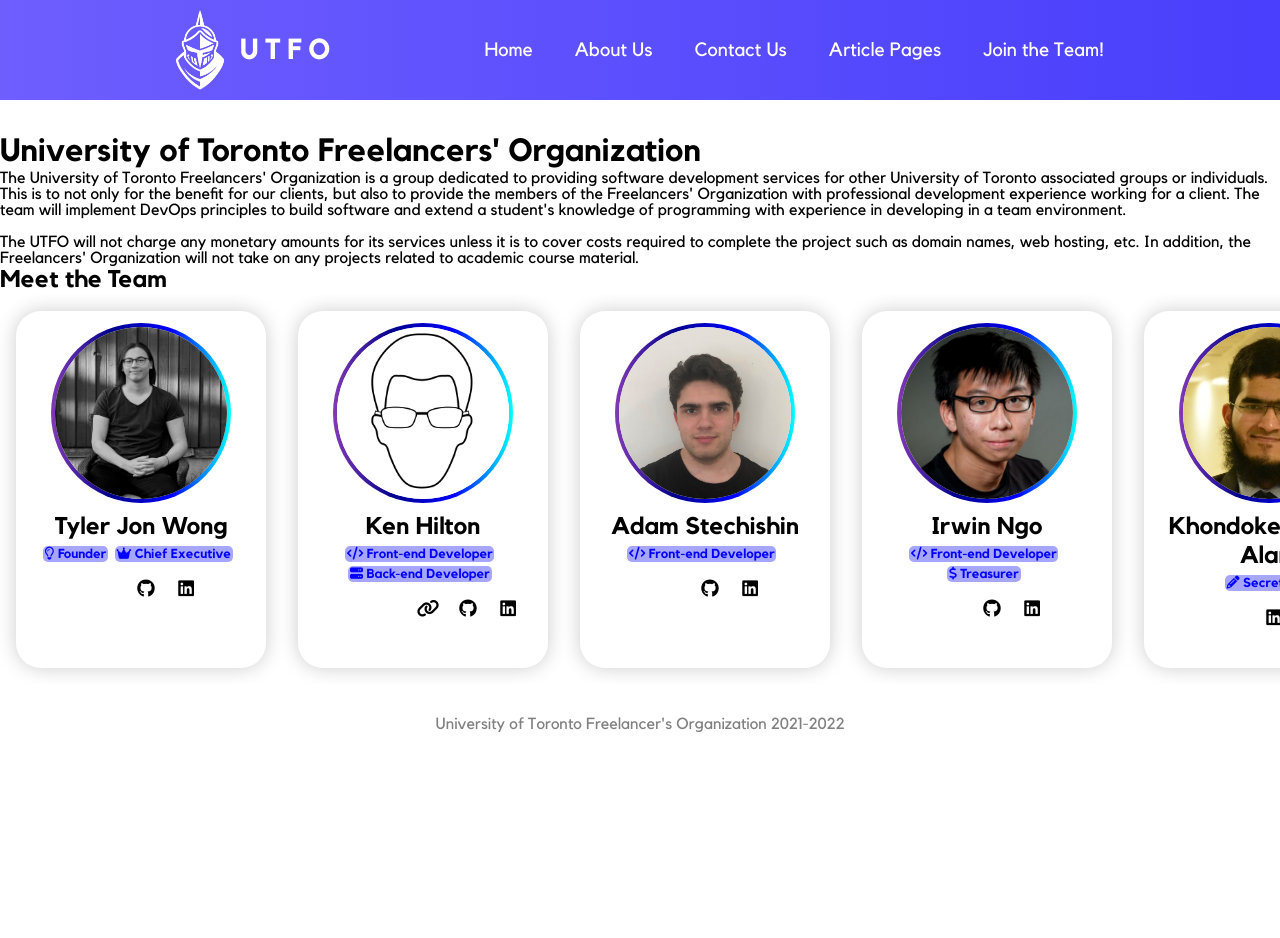
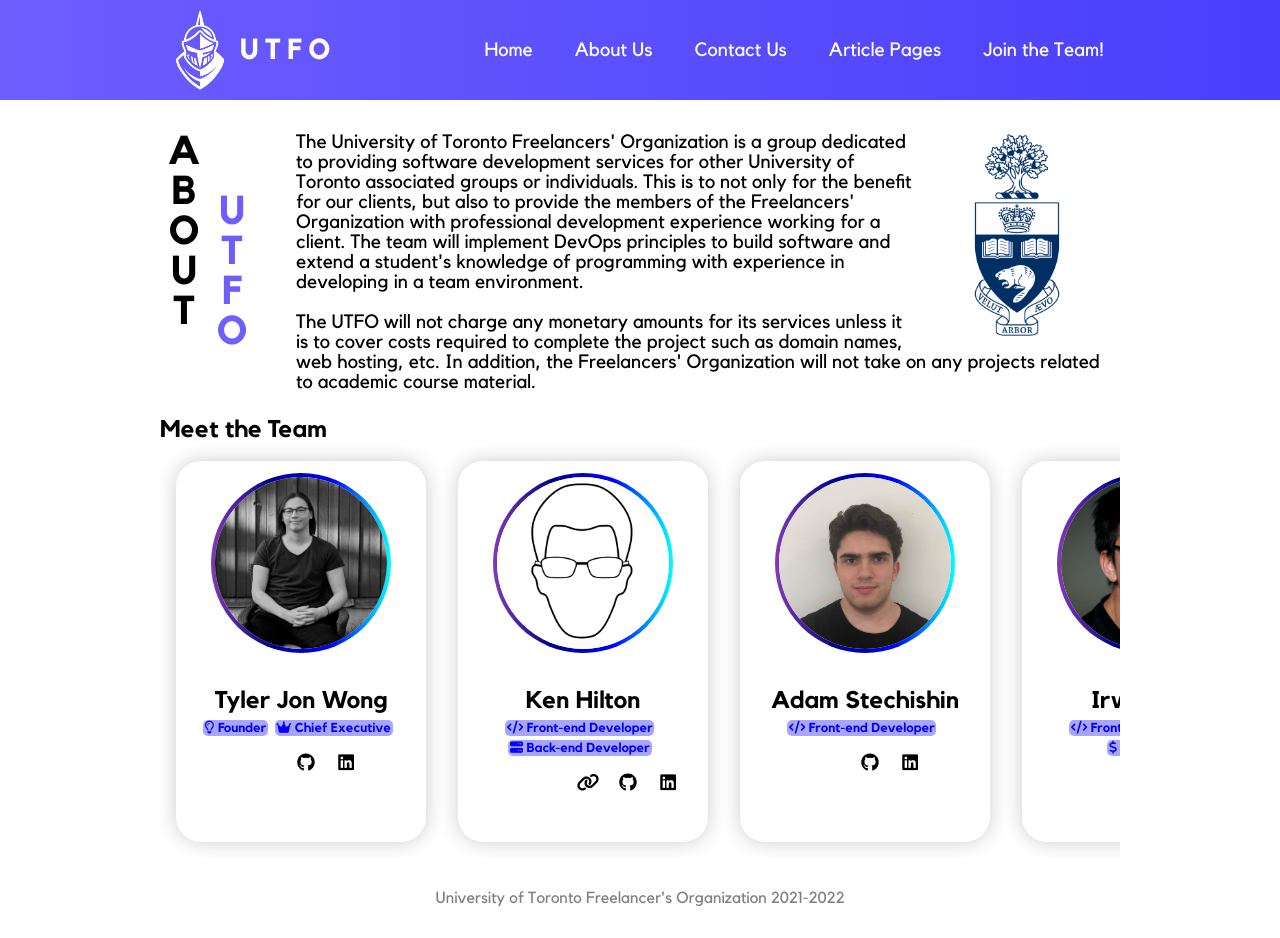
Before and after one commit to UTFO/UTFO-Website, a React (Create React App) app: page /about in a window 1280 px wide. Before the commit the page ends 800 px from the top, so only its background shows below. Built offline with nearby package versions, Linux system fonts and the light colour scheme.

Commit message:
Implement new About section design

```diff
--- a/src/components/pages/About/About.css
+++ b/src/components/pages/About/About.css
@@ -1,3 +1,36 @@
-.about {
+.about-page h2 {
+	margin-top: 1em;
+}
+.about-page .about {
+	display: flex;
+	flex-direction: row;
+	width: 100%;
+	justify-content: space-between;
+}
 
+.about-page .about img {
+	max-width: 25%;
+	float: right;
 }
+
+.about-page .about h1 {
+	font-size: 2.5em;
+	margin-right: 1em;
+	text-transform: uppercase;
+	text-orientation: upright;
+	writing-mode: vertical-lr;
+
+	display: flex;
+	flex-direction: column;
+	flex-wrap: wrap;
+	height: 5.5em;
+}
+
+.about-page .about .utfo {
+	color: #6E5EFE;
+	align-self: flex-end;
+}
+
+.about-page .about .blurb {
+	font-size: 1.2rem;
+}
--- /dev/null
+++ b/src/components/pages/About/About.js
@@ -0,0 +1,16 @@
+import Blurb from './Blurb';
+import UofT from '../../../assets/uoft_logo.png';
+
+function About() {
+	return (
+		<div className="about">
+			<h1><span>About</span> <span className="utfo">UTFO</span></h1>
+			<div>
+				<img src={UofT} alt="UofT logo" />
+				<Blurb />
+			</div>
+		</div>
+	);
+}
+
+export default About;
--- a/src/components/pages/About/index.js
+++ b/src/components/pages/About/index.js
@@ -1,6 +1,6 @@
-import './About.css'
+import './About.css';
 import Bios from './Bios';
-import Blurb from './Blurb';
+import AboutSection from './About';
 
 
 /**
@@ -8,11 +8,10 @@
  */
 function About() {
   return (
-    <>
-      <h1>University of Toronto Freelancers' Organization</h1>
-      <Blurb />
+    <div className="about-page inner">
+      <AboutSection />
       <Bios />
-    </>
+    </div>
   );
 }
 
```
Also changed, not shown: src/assets/uoft_logo.png (added).
